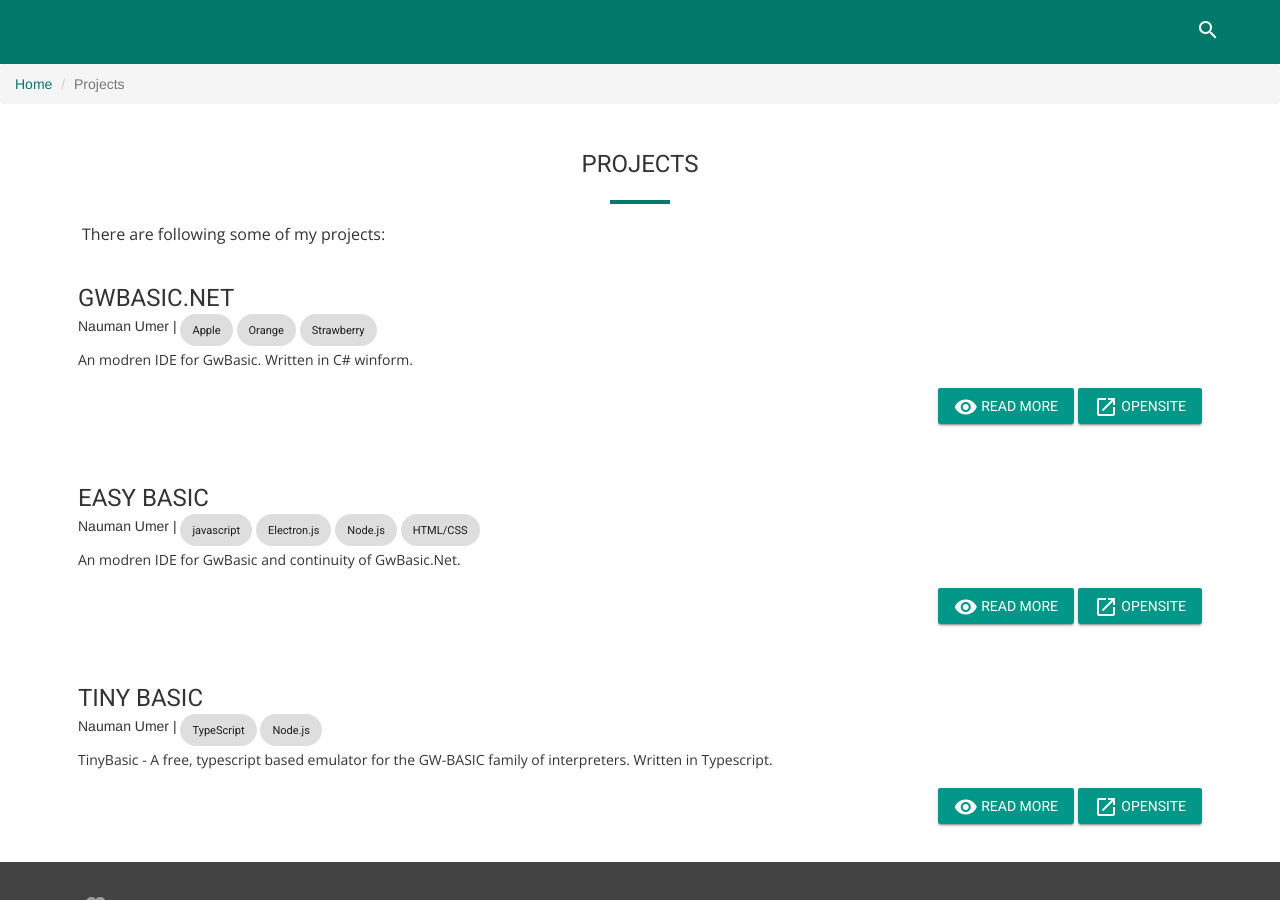
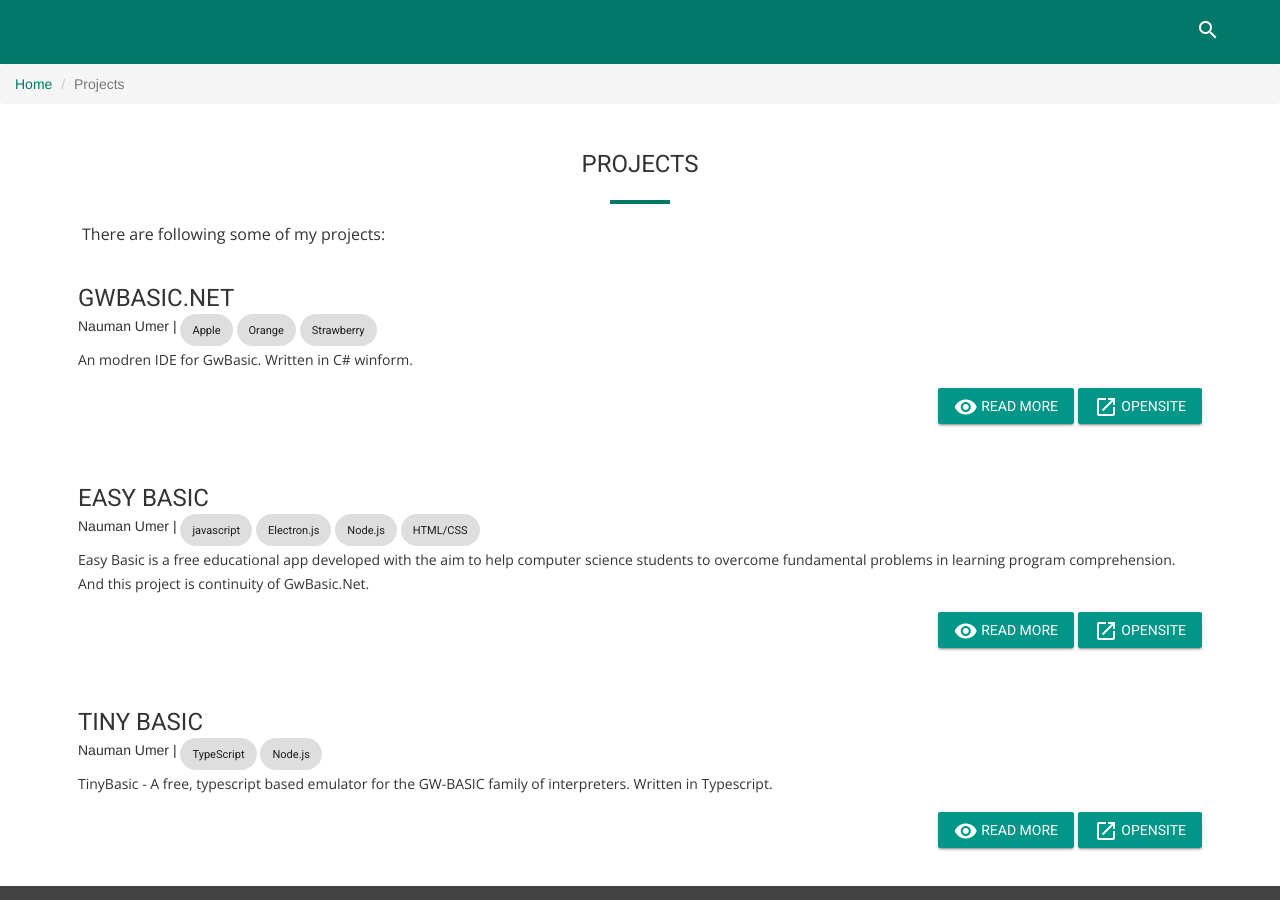
Before and after one commit to nmanumr/nmanumr.com, a Jekyll site: the page built from projects.html, in a window 1280 px wide. Built offline with Jekyll 4.4.1, drawn with Linux system fonts in a browser that asks for light colours; nearby versions of some CDN libraries; comment, search, counter and statistics services are not loaded.

Commit message:
Update easybasic.yml

```diff
--- a/_data/projects/easybasic.yml
+++ b/_data/projects/easybasic.yml
@@ -1,5 +1,5 @@
 title: "Easy Basic"
-desc: "An modren IDE for GwBasic and continuity of GwBasic.Net."
+desc: Easy Basic is a free educational app developed with the aim to help computer science students to overcome fundamental problems in learning program comprehension. And this project is continuity of GwBasic.Net.
 site: http://naumanumer.github.io/easybasic
 name: easybasic
 color: #1e1e1e
```
